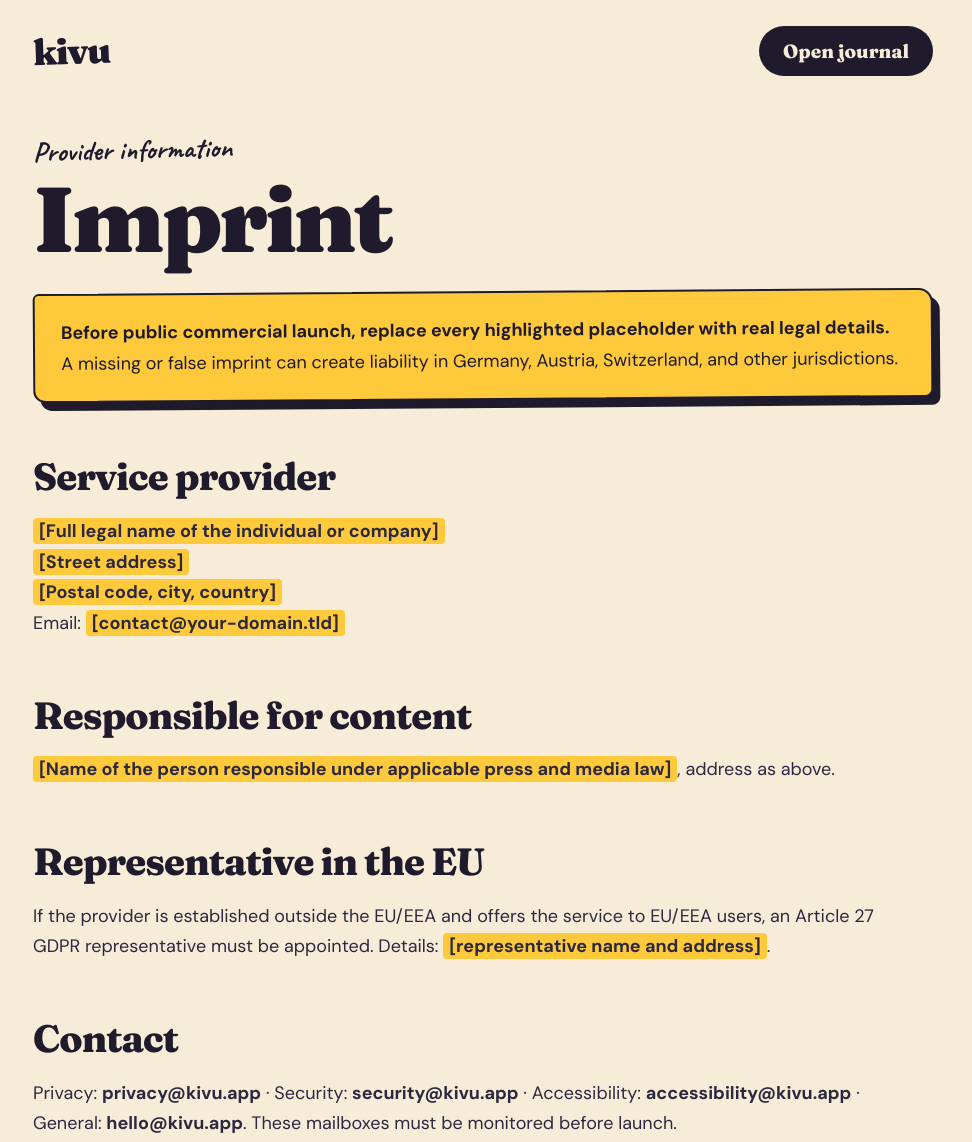
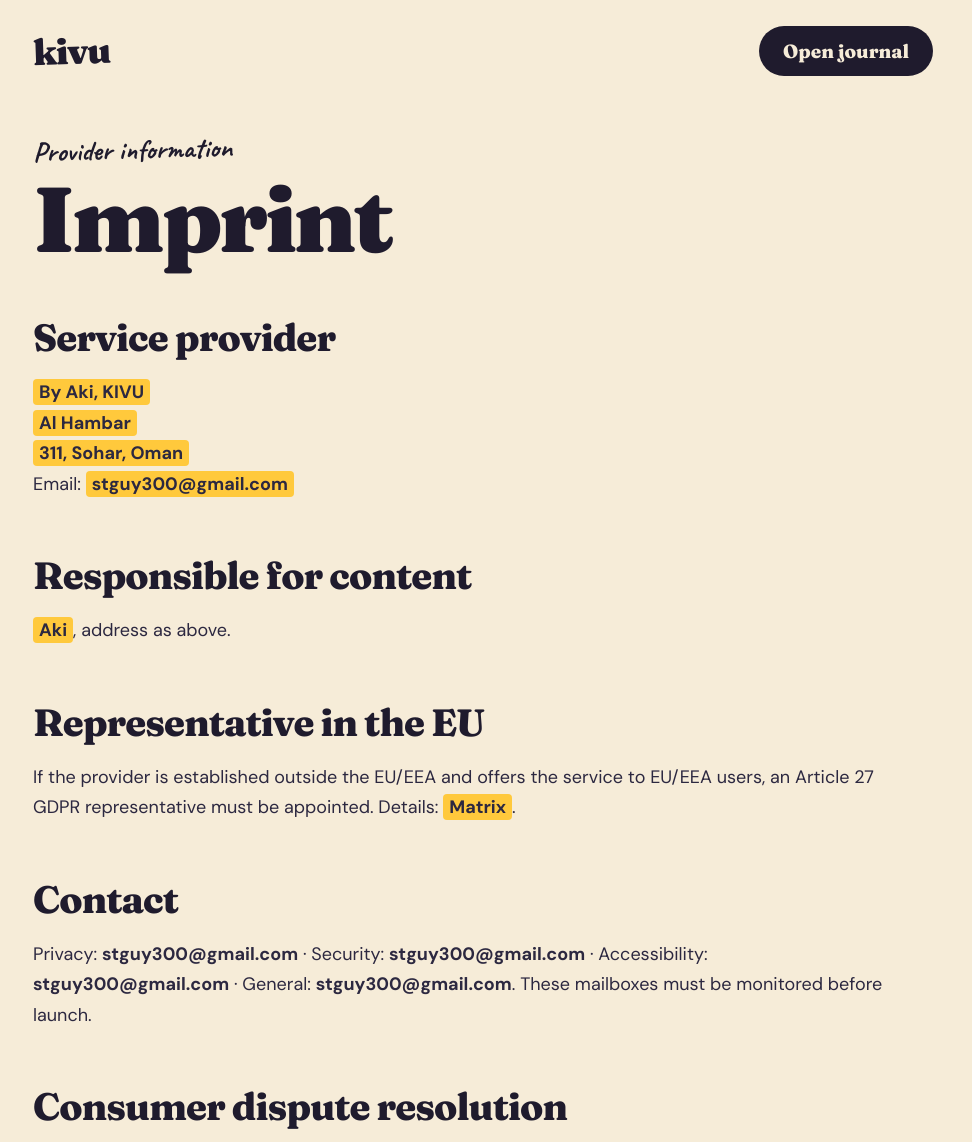
Before and after one commit to ceoofprocrastination/kivu, an Electron app: page imprint.html in a window 1280 px wide. Shown: the top 1142 px of the page, without its empty margins (157-1129 px from the left). Drawn offline with Linux system fonts and the light colour scheme.

Commit message:
Update imprint.html

```diff
--- a/imprint.html
+++ b/imprint.html
@@ -17,26 +17,23 @@
   <div class="kicker">Provider information</div>
   <h1>Imprint</h1>
 
-  <div class="box">
-    <strong>Before public commercial launch, replace every highlighted placeholder with real legal details.</strong> A missing or false imprint can create liability in Germany, Austria, Switzerland, and other jurisdictions.
-  </div>
 
   <h2>Service provider</h2>
   <p>
-    <span class="placeholder">[Full legal name of the individual or company]</span><br>
-    <span class="placeholder">[Street address]</span><br>
-    <span class="placeholder">[Postal code, city, country]</span><br>
-    Email: <span class="placeholder">[contact@your-domain.tld]</span>
+    <span class="placeholder">  By Aki, KIVU</span><br>
+    <span class="placeholder">Al Hambar</span><br>
+    <span class="placeholder">311, Sohar, Oman</span><br>
+    Email: <span class="placeholder">stguy300@gmail.com</span>
   </p>
 
   <h2>Responsible for content</h2>
-  <p><span class="placeholder">[Name of the person responsible under applicable press and media law]</span>, address as above.</p>
+  <p><span class="placeholder">Aki</span>, address as above.</p>
 
   <h2>Representative in the EU</h2>
-  <p>If the provider is established outside the EU/EEA and offers the service to EU/EEA users, an Article 27 GDPR representative must be appointed. Details: <span class="placeholder">[representative name and address]</span>.</p>
+  <p>If the provider is established outside the EU/EEA and offers the service to EU/EEA users, an Article 27 GDPR representative must be appointed. Details: <span class="placeholder">Matrix</span>.</p>
 
   <h2>Contact</h2>
-  <p>Privacy: <strong>privacy@kivu.app</strong> · Security: <strong>security@kivu.app</strong> · Accessibility: <strong>accessibility@kivu.app</strong> · General: <strong>hello@kivu.app</strong>. These mailboxes must be monitored before launch.</p>
+  <p>Privacy: <strong>stguy300@gmail.com</strong> · Security: <strong>stguy300@gmail.com</strong> · Accessibility: <strong>stguy300@gmail.com</strong> · General: <strong>stguy300@gmail.com</strong>. These mailboxes must be monitored before launch.</p>
 
   <h2>Consumer dispute resolution</h2>
   <p>We are not willing or obliged to participate in dispute-resolution proceedings before a consumer arbitration board, except where mandatory consumer law requires otherwise. The European Commission’s Online Dispute Resolution platform was discontinued on 20 July 2025; EU consumers should contact their national consumer authority or European Consumer Centre.</p>
```
